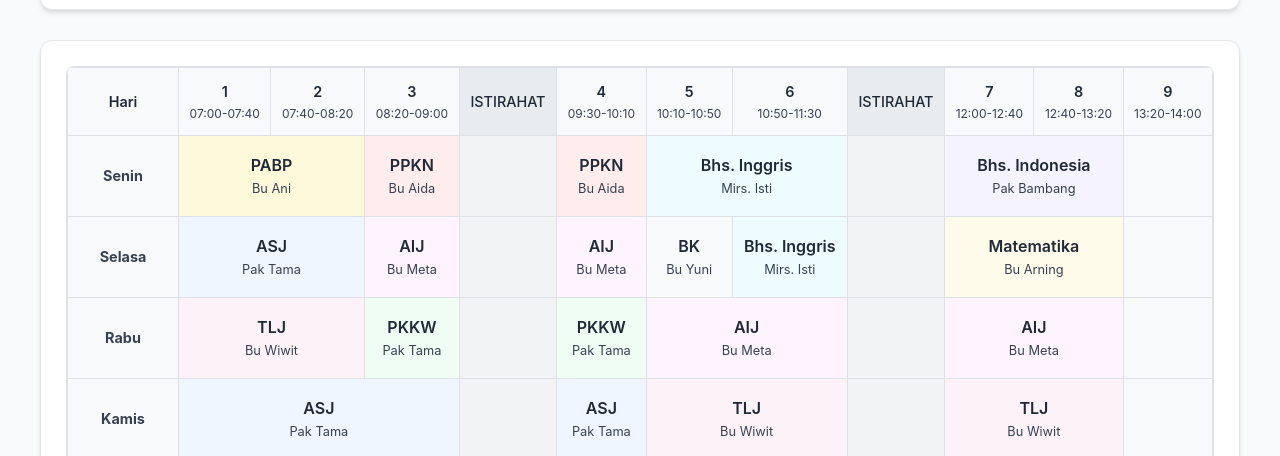
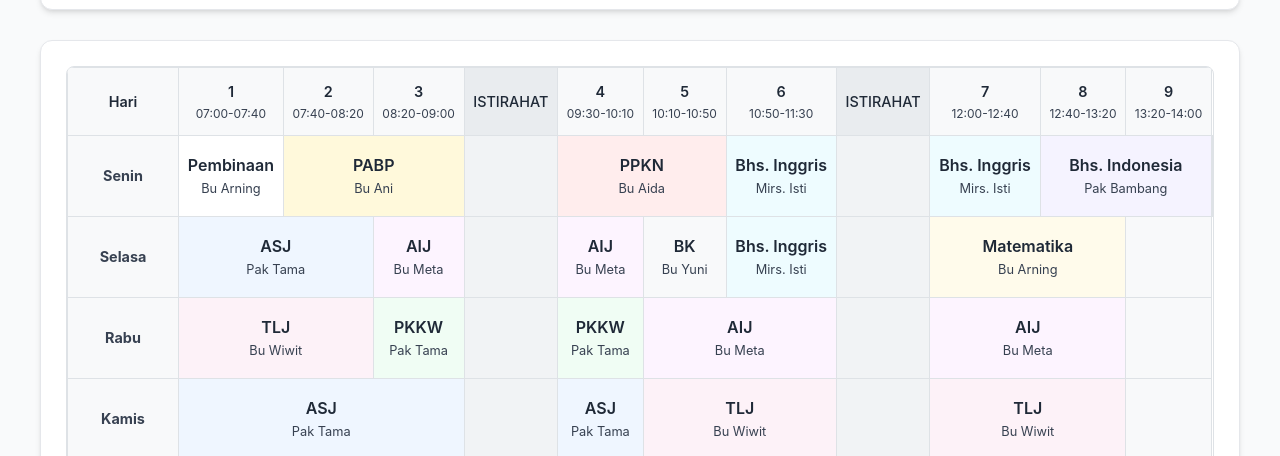
Before and after one commit to dhasap/dhasap.github.io, a plain HTML site: page kelas-odgj/jadwal.html in a window 1280 px wide. Shown: the part 267-723 px from the top of the page. Drawn offline with nearby package versions, Linux system fonts and the light colour scheme.

Commit message:
Update jadwal.html

```diff
--- a/kelas-odgj/jadwal.html
+++ b/kelas-odgj/jadwal.html
@@ -73,12 +73,13 @@
                     <tbody>
                         <tr data-day="1">
                             <td class="day-col">Senin</td>
+                            <td><div class="subject-cell subject-bina"><span>Pembinaan</span><small>Bu Arning</small></div></td>
                             <td colspan="2"><div class="subject-cell subject-pabp"><span>PABP</span><small>Bu Ani</small></div></td>
-                            <td><div class="subject-cell subject-ppkn"><span>PPKN</span><small>Bu Aida</small></div></td>
                             <td class="break-col-body"></td>
-                            <td><div class="subject-cell subject-ppkn"><span>PPKN</span><small>Bu Aida</small></div></td>
-                            <td colspan="2"><div class="subject-cell subject-bing"><span>Bhs. Inggris</span><small>Mirs. Isti</small></div></td>
+                            <td colspan="2"><div class="subject-cell subject-ppkn"><span>PPKN</span><small>Bu Aida</small></div></td>
+                            <td><div class="subject-cell subject-bing"><span>Bhs. Inggris</span><small>Mirs. Isti</small></div></td>
                             <td class="break-col-body"></td>
+                            <td><div class="subject-cell subject-bing"><span>Bhs. Inggris</span><small>Mirs. Isti</small></div></td>
                             <td colspan="2"><div class="subject-cell subject-bindo"><span>Bhs. Indonesia</span><small>Pak Bambang</small></div></td>
                             <td class="empty-col"></td>
                         </tr>
```
